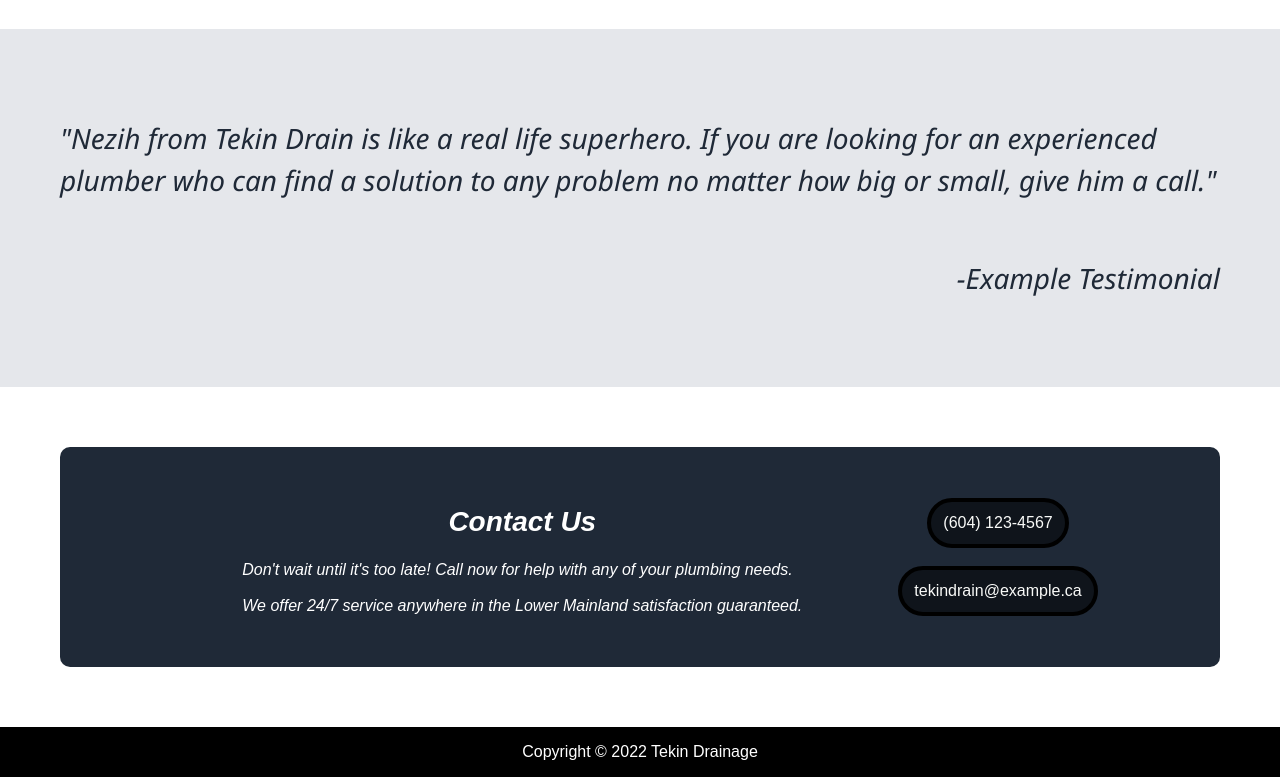
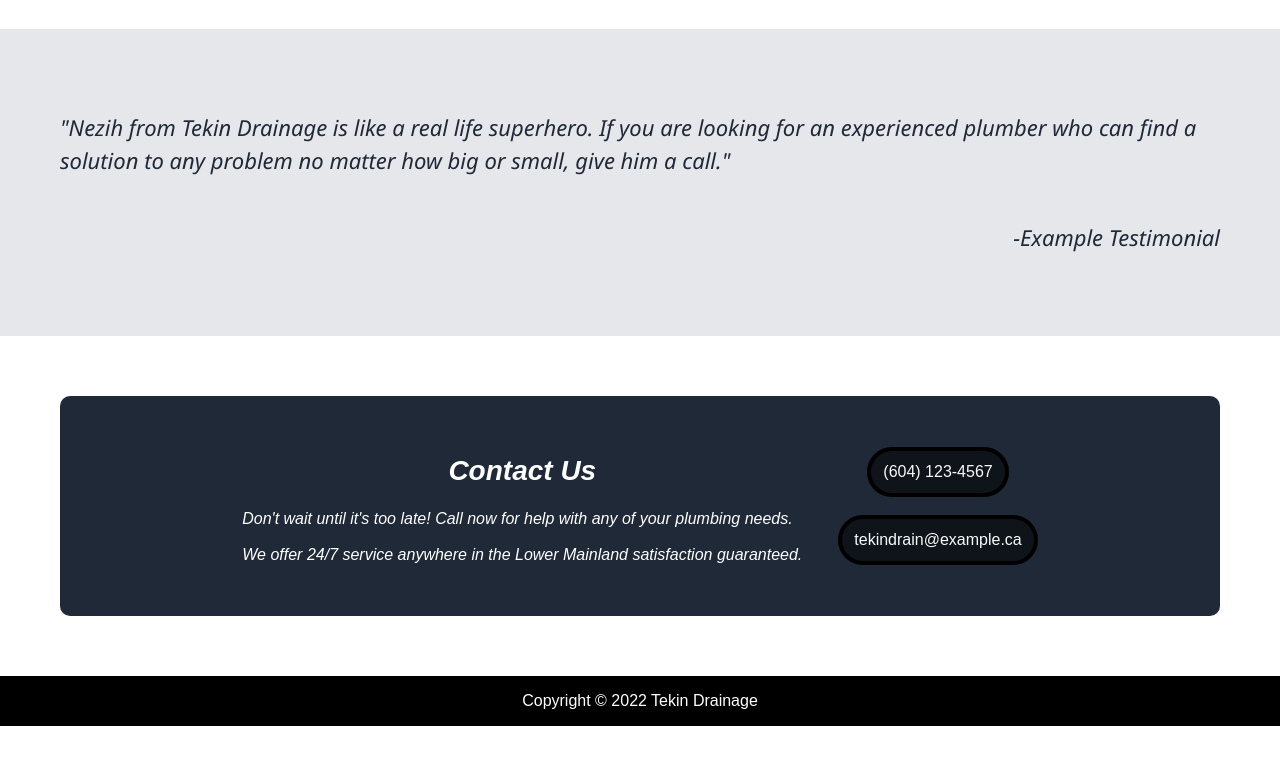
Before and after one commit to TommyJu/Project-landing-page, a plain HTML site: page index.html in a window 1280 px wide. Shown: the part 927-1704 px from the top of the page. After the commit the page ends 1653 px from the top, so only its background shows below. Drawn offline with Linux system fonts and the light colour scheme.

Commit message:
Add finishing touches

```diff
--- a/index.html
+++ b/index.html
@@ -56,7 +56,7 @@
         </section>
         <section class="testimonials-section">
             <p>
-                "Nezih from Tekin Drain is like a real life superhero.
+                "Nezih from Tekin Drainage is like a real life superhero.
                 If you are looking for an experienced plumber who can find a solution to
                 any problem no matter how big or small, give him a call."
             </p>
--- a/style.css
+++ b/style.css
@@ -156,7 +156,7 @@ h2 {
 
 .testimonials-section p {
     font-family:'Segoe UI', Tahoma, Geneva, Verdana, sans-serif;
-    font-size: 28px;
+    font-size: 22px;
     color: #1f2937;
     font-style: italic;
     font-weight: lighter;
@@ -169,6 +169,7 @@ h2 {
     justify-content: center;
     align-items: center;
     padding: 60px;
+    background-color: white;
 }
 
 .contact-box {
@@ -184,9 +185,6 @@ h2 {
     border-radius: 10px;
 }
 
-.contact-text {
-    padding: 0 60px 0 60px;
-}
 
 .buttons {
     display: flex;
```
